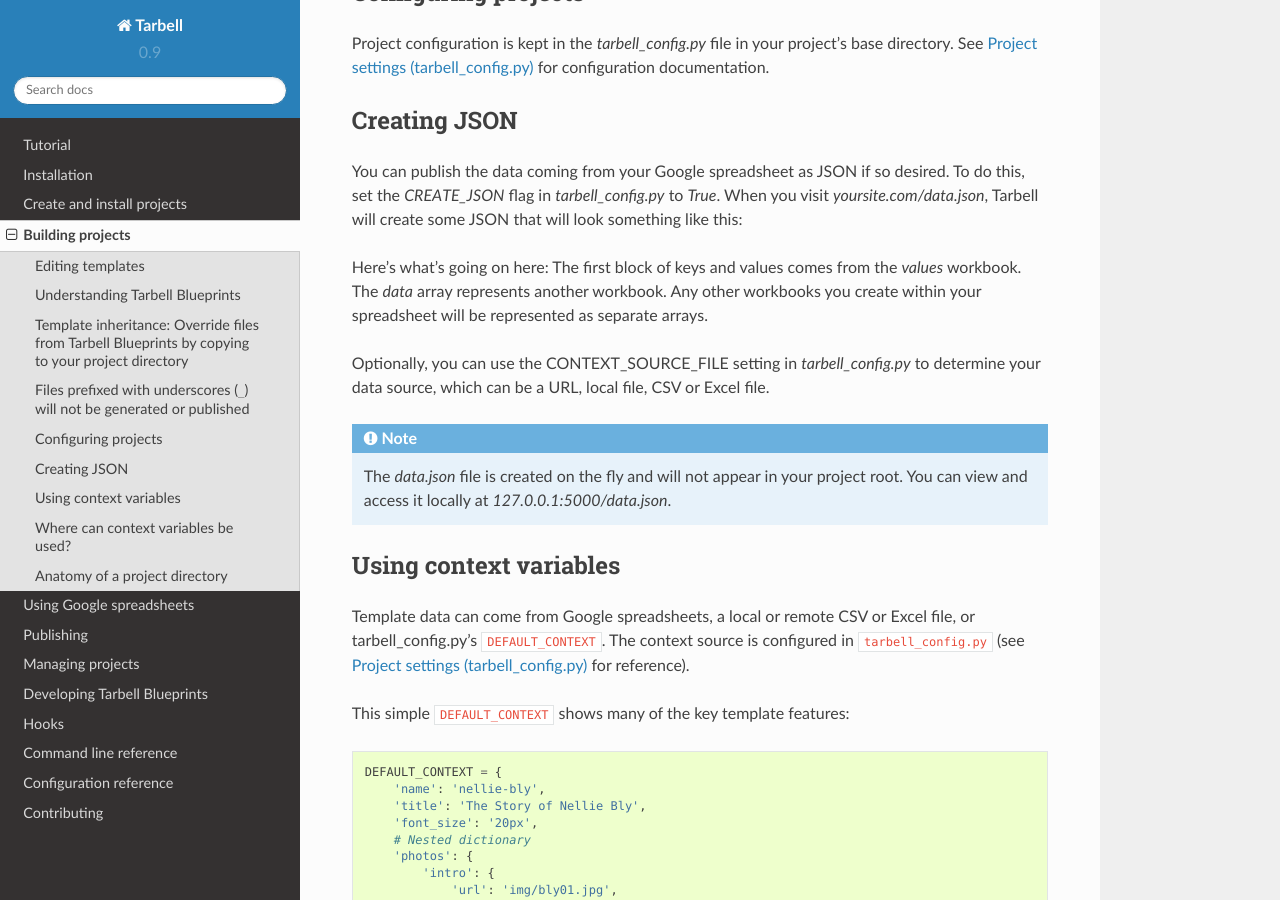
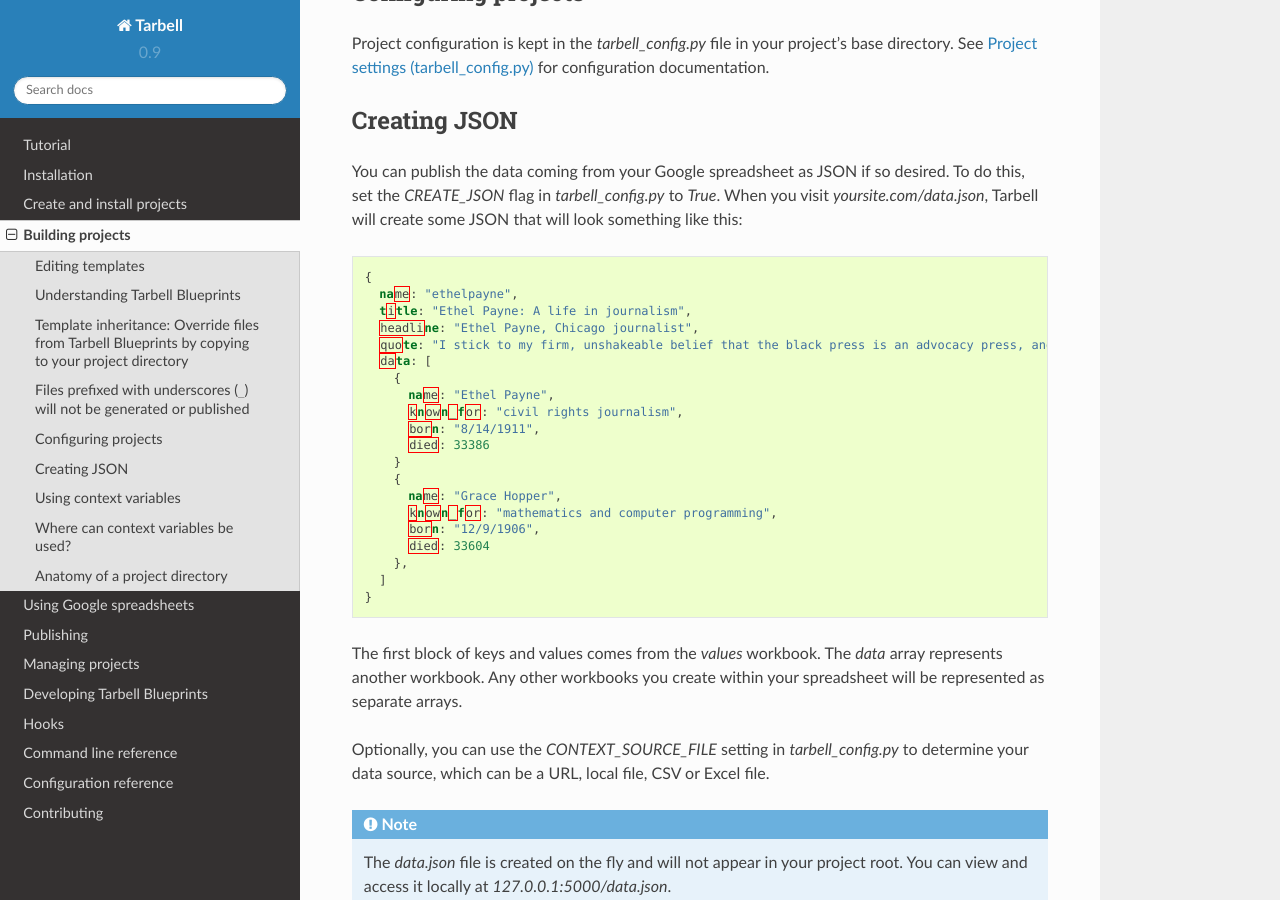
Before and after one commit to tarbell-project/tarbell, a Sphinx documentation site: the page built from tarbell/docs/build.rst, in a window 1280 px wide and 900 px high, scrolled down 1899 px. Built offline with Sphinx 7.4.7 and the Read the Docs theme 2.0.0, drawn with Linux system fonts in a browser that asks for light colours.

Commit message:
clean up CREATE_JSON section

```diff
--- a/tarbell/docs/build.rst
+++ b/tarbell/docs/build.rst
@@ -82,6 +82,7 @@
 that will look something like this:
 
 .. code-block:: json
+
   {
     name: "ethelpayne",
     title: "Ethel Payne: A life in journalism",
@@ -103,11 +104,11 @@
     ]
   }
 
-Here's what's going on here: The first block of keys and values comes from the `values` workbook. The `data`
+The first block of keys and values comes from the `values` workbook. The `data`
 array represents another workbook. Any other workbooks you create within your spreadsheet will be represented
 as separate arrays.
 
-Optionally, you can use the CONTEXT_SOURCE_FILE setting in `tarbell_config.py` to determine your data source,
+Optionally, you can use the `CONTEXT_SOURCE_FILE` setting in `tarbell_config.py` to determine your data source,
 which can be a URL, local file, CSV or Excel file.
 
 .. note::
```
